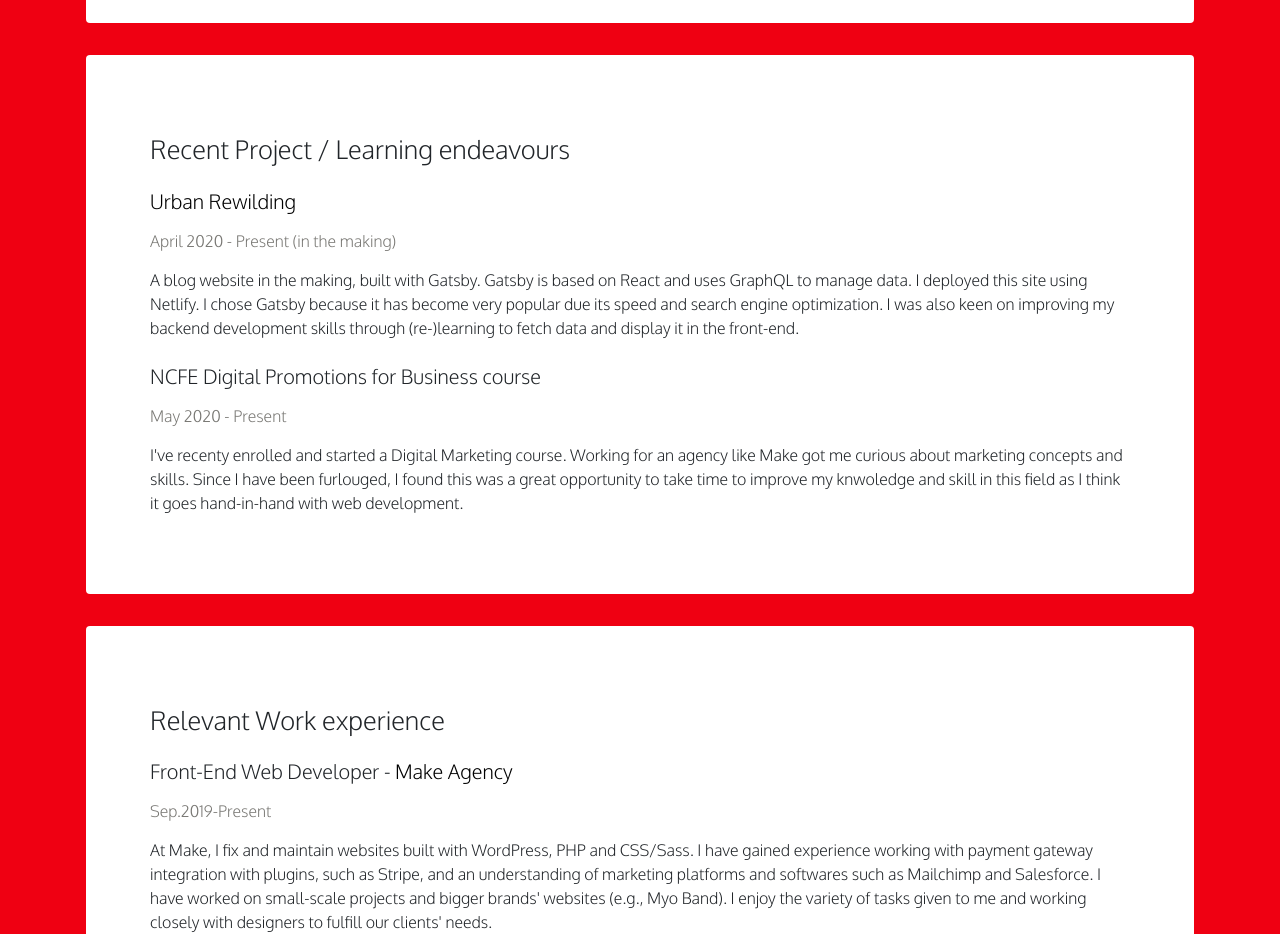
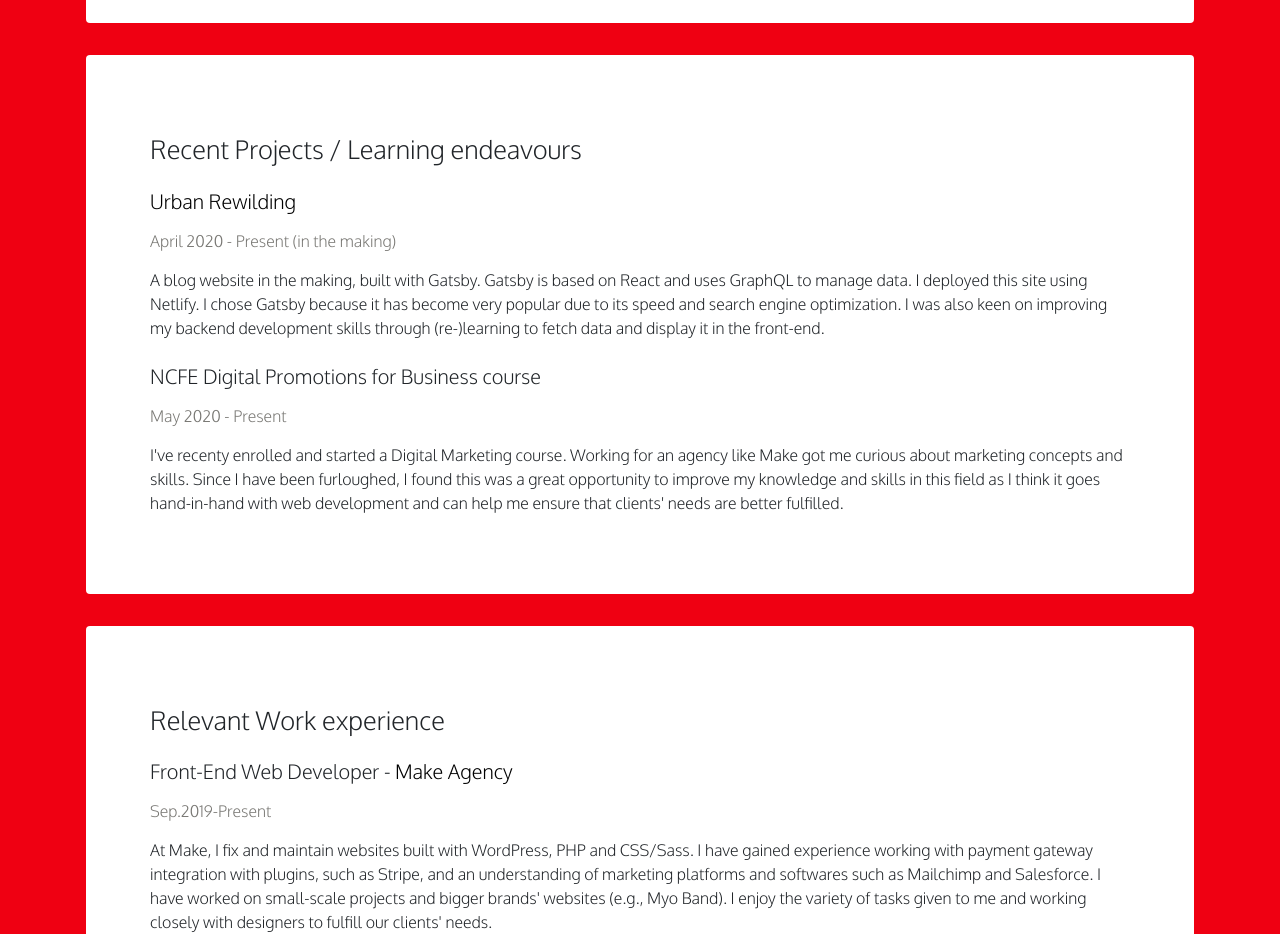
Before and after one commit to AnaisLT/web-developer-cv, a plain HTML site: page index.html in a window 1280 px wide. Shown: the part 860-1794 px from the top of the page. Drawn offline with nearby package versions, Linux system fonts and the light colour scheme.

Commit message:
Update content

```diff
--- a/index.html
+++ b/index.html
@@ -55,20 +55,20 @@
               </div>
               <div class="card">
                 <div class="card-block">
-                  <h2>Recent Project / Learning endeavours</h2>
+                  <h2>Recent Projects / Learning endeavours</h2>
                   <div class="projects">
                     <h3 class="title"><a href="https://urban-rewilding.netlify.app/">Urban Rewilding</a></h3>
                     <small class="date"> April 2020 - Present (in the making)</small>
                     <p>
-                      A blog website in the making, built with Gatsby. Gatsby is based on React and uses GraphQL to manage data. I deployed this site using Netlify. I chose Gatsby because it has become very popular due its speed and search engine optimization.
+                      A blog website in the making, built with Gatsby. Gatsby is based on React and uses GraphQL to manage data. I deployed this site using Netlify. I chose Gatsby because it has become very popular due to its speed and search engine optimization.
                       I was also keen on improving my backend development skills through (re-)learning to fetch data and display it in the front-end.
                     </p>
                   <div class="projects">
                     <h3 class="title">NCFE Digital Promotions for Business course</h3>
                     <small class="date"> May 2020 - Present</small>
                     <p>
-                      I've recenty enrolled and started a Digital Marketing course. Working for an agency like Make got me curious about marketing concepts and skills. Since I have been furlouged, I found this was a great opportunity to take time to improve my knwoledge and skill
-                      in this field as I think it goes hand-in-hand with web development.
+                      I've recenty enrolled and started a Digital Marketing course. Working for an agency like Make got me curious about marketing concepts and skills. Since I have been furloughed, I found this was a great opportunity to improve my knowledge and skills
+                      in this field as I think it goes hand-in-hand with web development and can help me ensure that clients' needs are better fulfilled.
                     </p>
                   </div>
                   </div>
```
